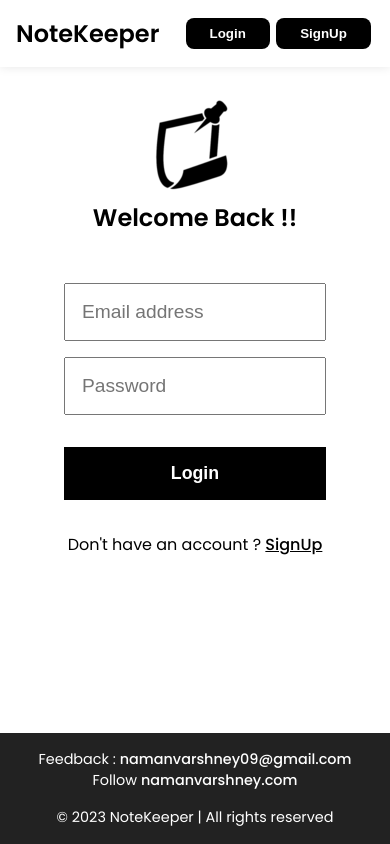
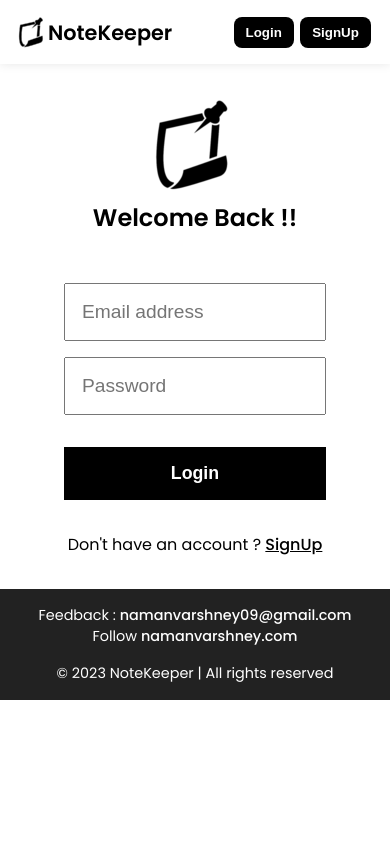
Before and after one commit to NamanVarshney09/notekeeper, a Next.js app: page /login in a window 390 px wide. Built offline with nearby package versions, Linux system fonts and the light colour scheme.

Commit message:
Fixed style for Navbar and Footer

```diff
--- a/components/Navbar.js
+++ b/components/Navbar.js
@@ -24,7 +24,7 @@ const Navbar = () => {
   return (
     <header className={styles.header}>
       <div className={styles.logo}>
-        <Image src={Logo} className={styles.mobile} alt="NoteKeeper" priority="high" />
+        <Image src={Logo} alt="NoteKeeper" priority="high" />
         <Link href="/">NoteKeeper</Link>
       </div>
       <div className={styles.user}>
@@ -35,8 +35,8 @@ const Navbar = () => {
         </span>
         {authToken ?
           <>
-            <span className={styles.username}>Hi, {user ? user : "User"}</span>
-            <button className={`${styles.button} ${styles.mobile}`} onClick={handleLogout}>Logout</button>
+            <span className={styles.username}>Hi, {user ? user.split(' ')[0] : "User"}</span>
+            <button className={`${styles.button}`} onClick={handleLogout}>Logout</button>
           </>
           :
           <>
--- a/styles/Navbar.module.css
+++ b/styles/Navbar.module.css
@@ -102,9 +102,6 @@ input[type="checkbox"]:checked+.slider:before {
 }
 
 .footer {
-  width: 100%;
-  position: fixed;
-  bottom: 0;
   display: flex;
   justify-content: space-between;
   align-items: center;
@@ -126,7 +123,9 @@ input[type="checkbox"]:checked+.slider:before {
 }
 
 @media screen and (max-width:420px) {
-
+  .logo {
+    font-size: 1.3rem;
+  }
   .footer {
     flex-direction: column;
   }
@@ -140,6 +139,11 @@ input[type="checkbox"]:checked+.slider:before {
   }
 
   .username {
-    margin-right: 0;
+    margin-right: 0.5rem;
+  }
+
+  .button{
+    padding: 0.5rem 0.75rem;
+
   }
 }
--- a/styles/globals.css
+++ b/styles/globals.css
@@ -76,7 +76,7 @@ button {
 
 @media screen and (max-width:420px){
   .section {
-    padding: 6rem 0 8rem;
+    padding: 6rem 0 2rem;
   }
   .container {
     margin: 0 3rem;
```
